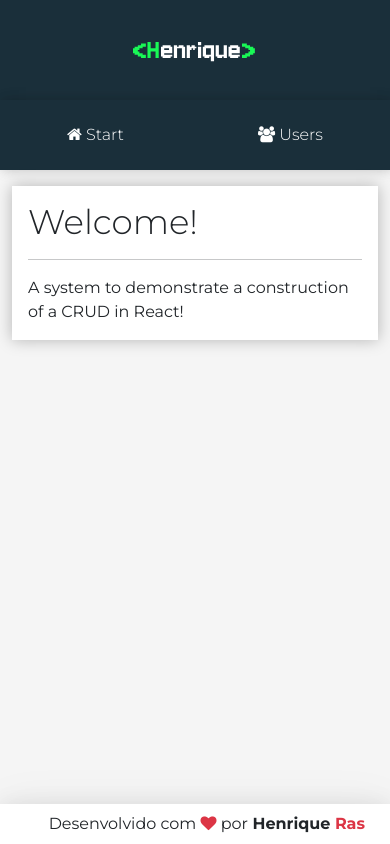
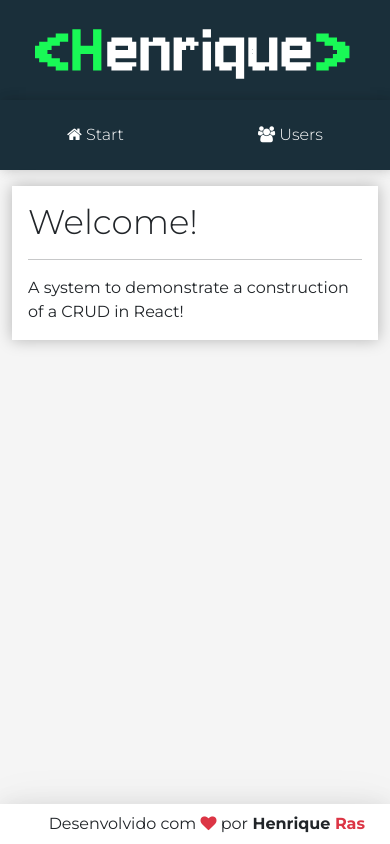
Before and after one commit to HenriqueRas1/crud-react, a React (Create React App) app in the folder frontend/: page / in a window 390 px wide. Built offline with nearby package versions, Linux system fonts and the light colour scheme.

Commit message:
feat: addResponse

```diff
--- a/frontend/src/components/template/Logo.css
+++ b/frontend/src/components/template/Logo.css
@@ -6,6 +6,12 @@ aside.logo {
 }
 
 aside.logo img {
-    padding: 0px 60px;
+    padding: 0px 15px;
     width: 100%;
 }
+
+@media(max-width: 576px) {
+    aside.logo img {
+        width: 350px;
+    }
+}
```
